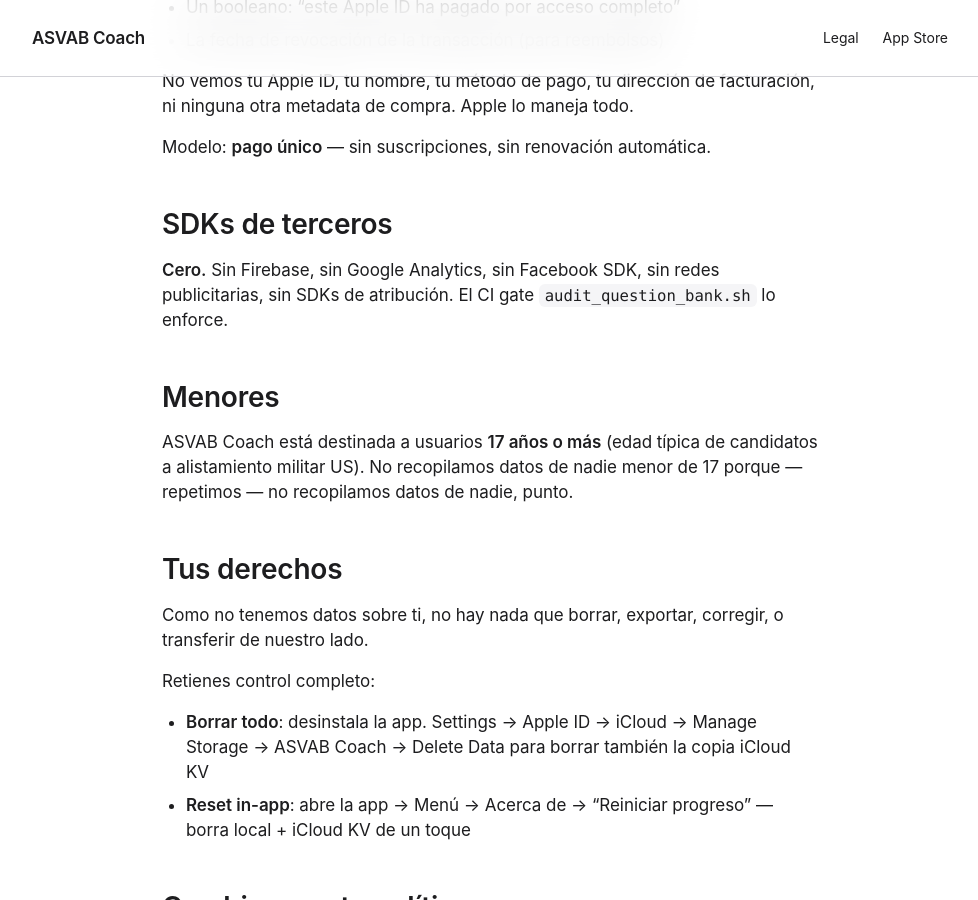
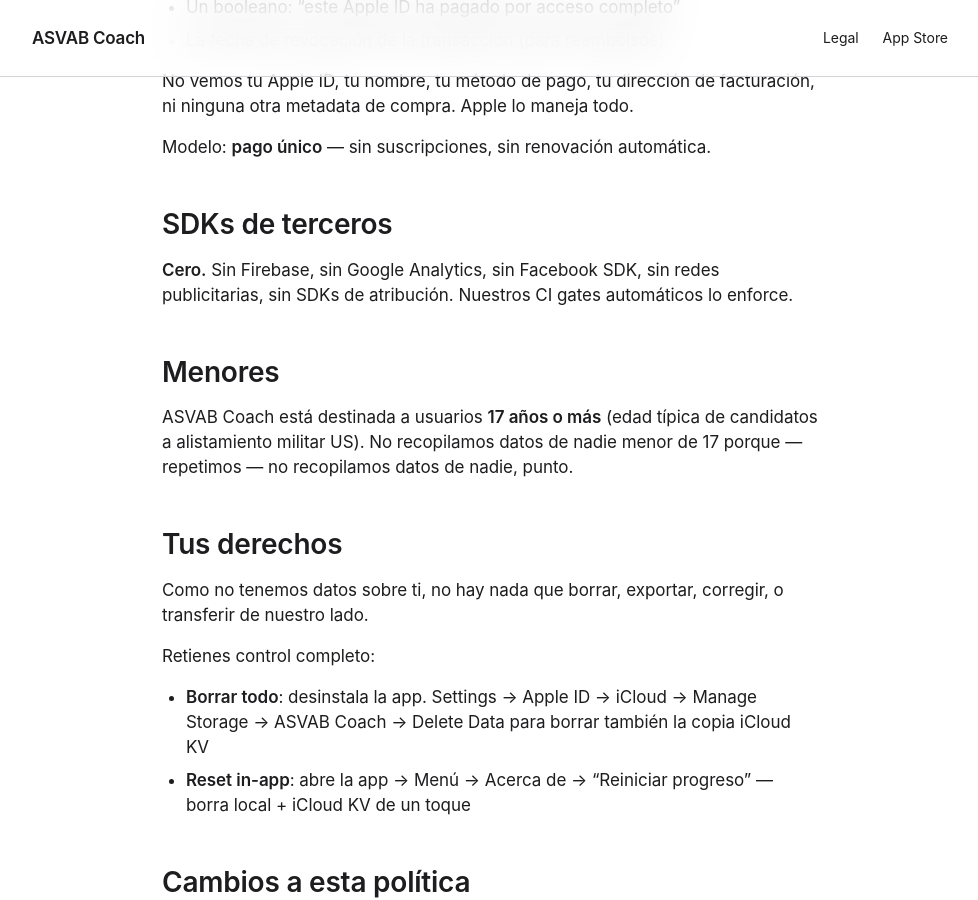
Before and after one commit to KhassinX/asvabcoach-web, a Jekyll site: the page built from legal/privacy.md, in a window 1280 px wide and 900 px high, scrolled down 6002 px. Shown: the whole window, without its empty margins (150-1128 px from the left). Built offline with Jekyll 4.4.1, drawn with Linux system fonts in a browser that asks for light colours; some of the changed text lies outside the part shown.

Commit message:
fix(security): remove minor implementation hints from public content
Defense-in-depth micro-fixes post security review 2026-05-25 PM.

Changes:
1. index.html landing: 'Math step-by-step solver — Setup → Method → Compute →
   Sanity check template' → 'Math step-by-step solver with worked solutions'.
   Removes prompt template structure reveal that could help adversarial prompt
   crafting. TutorSafety wrapper already validates output structure, but defense
   in depth principle.

2. legal/privacy.md (en + es): 'Our audit_question_bank.sh CI gate enforces this'
   → 'Our automated CI gates enforce this'. Trims specific script name fingerprint
   without reducing transparency. Script is in public repo regardless but no
   reason to name it on the public privacy policy.

NOT changed (defensible reasoning per security review):
- StoreKit Transaction.currentEntitlements + revocationDate detail (Apple-public
  API, cryptographic signature protected)
- iOS Keychain trial gate disclosure (legitimate user transparency outweighs
  .99 anti-cheat obscurity; documented engineering decision)
- iCloud KV + UserDefaults mechanism (Apple-public + user trust required)
- PrivacyInfo.xcprivacy manifest details (Apple-verifiable trust signal)
- Contact + Tampa FL + Hillsborough County jurisdiction (legally required)

Philosophy: radical transparency is a competitive moat for privacy-first apps.
Hidden details read as 'what are you hiding?' — opposite of trust positioning.
Only obscure what genuinely reduces attack surface; everything else stays open.

By Claude Code (Lola) session 2026-05-25.

```diff
--- a/index.html
+++ b/index.html
@@ -58,7 +58,7 @@ description: "ASVAB Coach: Apple Intelligence on-device tutor, native Apple Watc
       <li style="padding: var(--space-md) 0; border-bottom: 1px solid var(--asvab-border);">AFQT Sprint — timed practice to build test-taking endurance</li>
       <li style="padding: var(--space-md) 0; border-bottom: 1px solid var(--asvab-border);">Smart Exam — full-length simulated CAT-ASVAB</li>
       <li style="padding: var(--space-md) 0; border-bottom: 1px solid var(--asvab-border);">Apple Watch companion — vocab review and quick-10 sessions on your wrist</li>
-      <li style="padding: var(--space-md) 0;">Math step-by-step solver — Setup → Method → Compute → Sanity check template</li>
+      <li style="padding: var(--space-md) 0;">Math step-by-step solver with worked solutions</li>
     </ul>
   </div>
 </section>
--- a/legal/privacy.md
+++ b/legal/privacy.md
@@ -89,7 +89,7 @@ We use a **one-time purchase** model — no recurring subscriptions, no auto-ren
 - No A/B testing platforms
 - No attribution SDKs (no AppsFlyer, no Adjust)
 
-Our `audit_question_bank.sh` CI gate enforces this: any pull request that imports a known analytics SDK is rejected.
+Our automated CI gates enforce this: any pull request that imports a known analytics SDK is rejected.
 
 ## Children
 
@@ -178,7 +178,7 @@ Modelo: **pago único** — sin suscripciones, sin renovación automática.
 
 ## SDKs de terceros
 
-**Cero.** Sin Firebase, sin Google Analytics, sin Facebook SDK, sin redes publicitarias, sin SDKs de atribución. El CI gate `audit_question_bank.sh` lo enforce.
+**Cero.** Sin Firebase, sin Google Analytics, sin Facebook SDK, sin redes publicitarias, sin SDKs de atribución. Nuestros CI gates automáticos lo enforce.
 
 ## Menores
 
```
